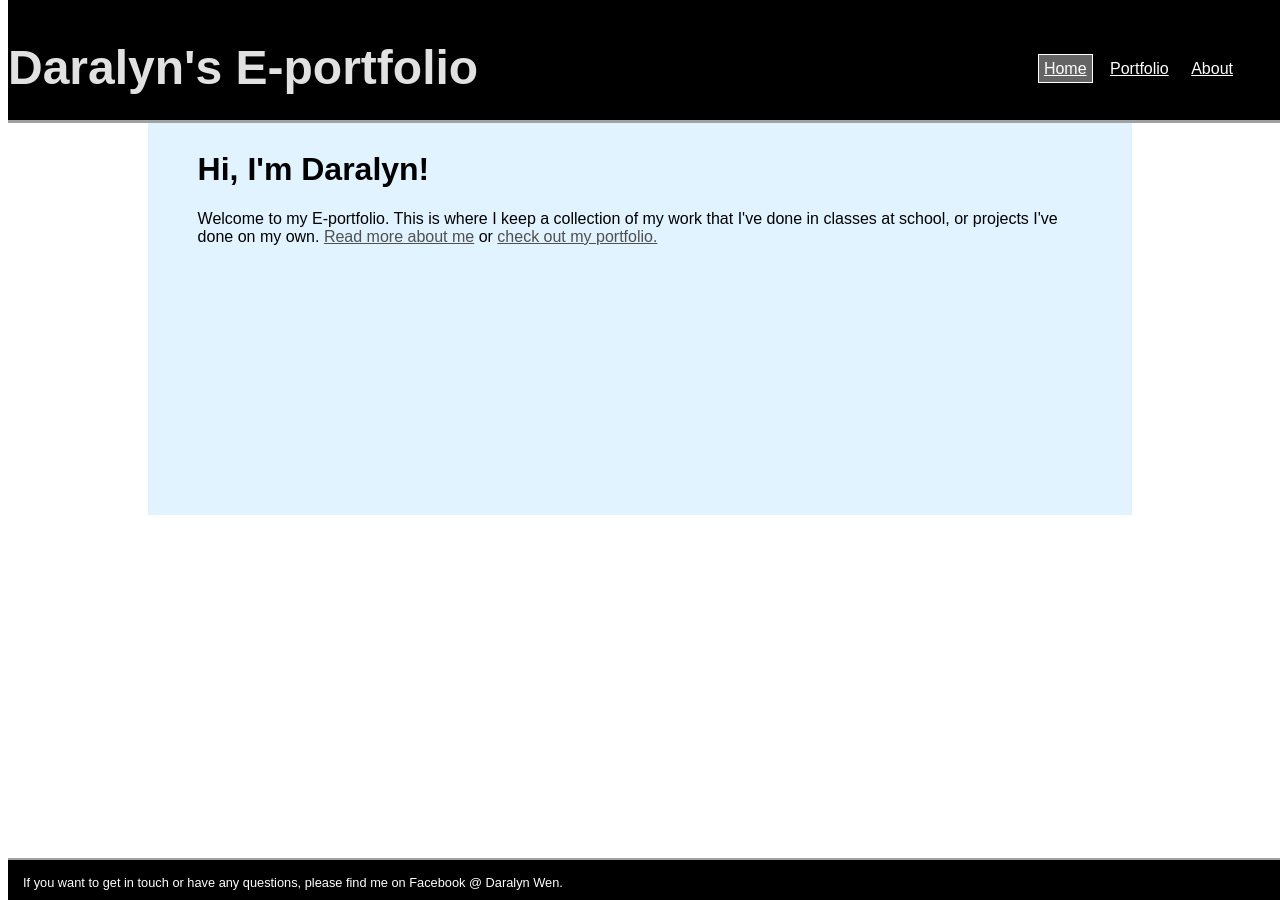
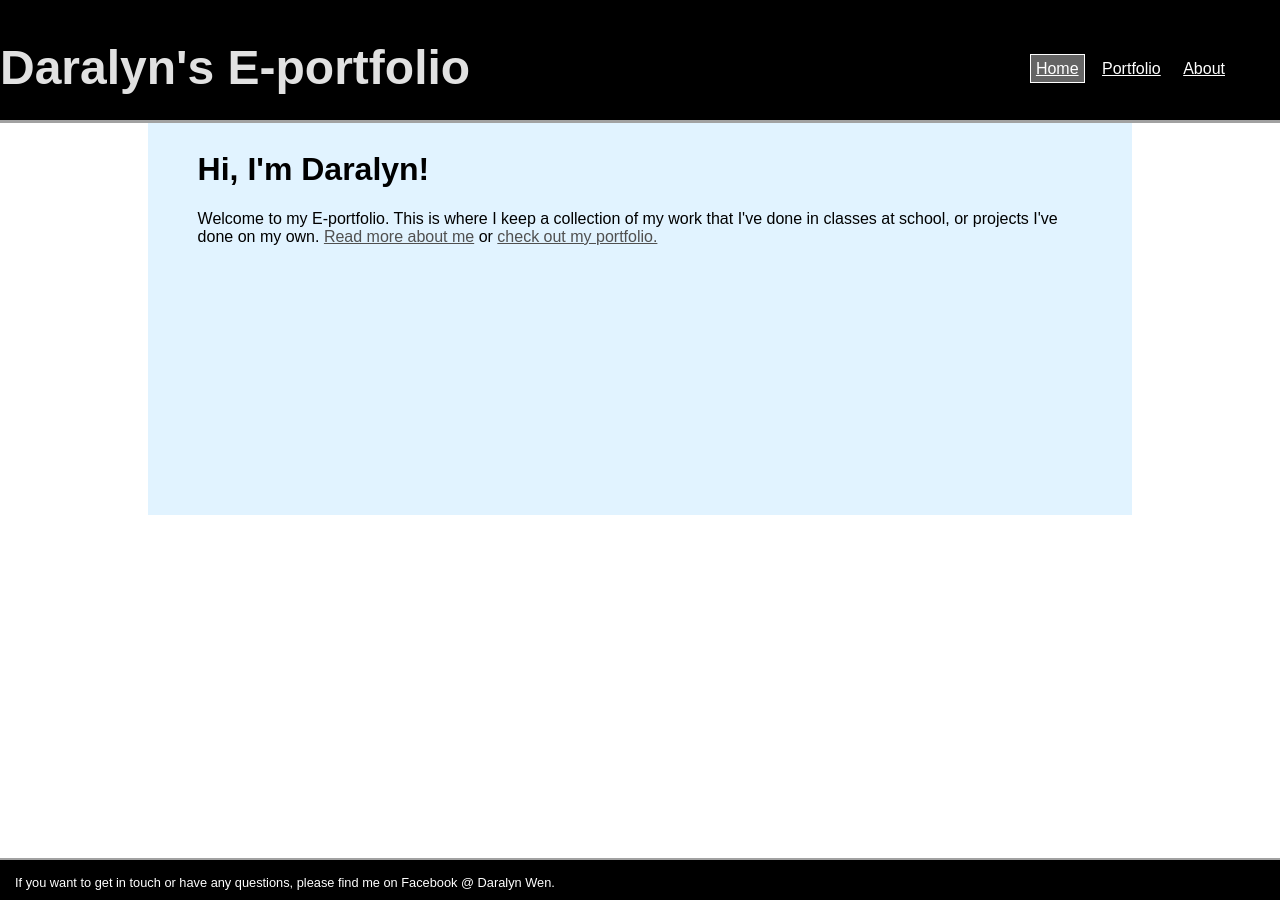
Before and after one commit to daralyn/daralyn.github.io, a Jekyll site: the page built from index.html, in a window 1280 px wide. Built offline with Jekyll 4.4.1, drawn with Linux system fonts in a browser that asks for light colours.

Commit message:
fixing header and footer width

```diff
--- a/css/main.css
+++ b/css/main.css
@@ -1,7 +1,8 @@
 header{
     position: fixed;
     top: 0;
-    width: 100%;
+    left: 0px;
+    right: 0px;
     border-bottom: 3px solid rgb(161, 161, 161);
     background-color: rgb(0, 0, 0);
     margin: 0;
@@ -51,7 +52,8 @@ footer{
     background-color: rgb(0, 0, 0);
     border-top: 2px solid rgb(161, 161, 161);
     bottom: 0;
-    width: 100%;
+    left: 0px;
+    right: 0px;
     height: 40px;
 }
 
```
